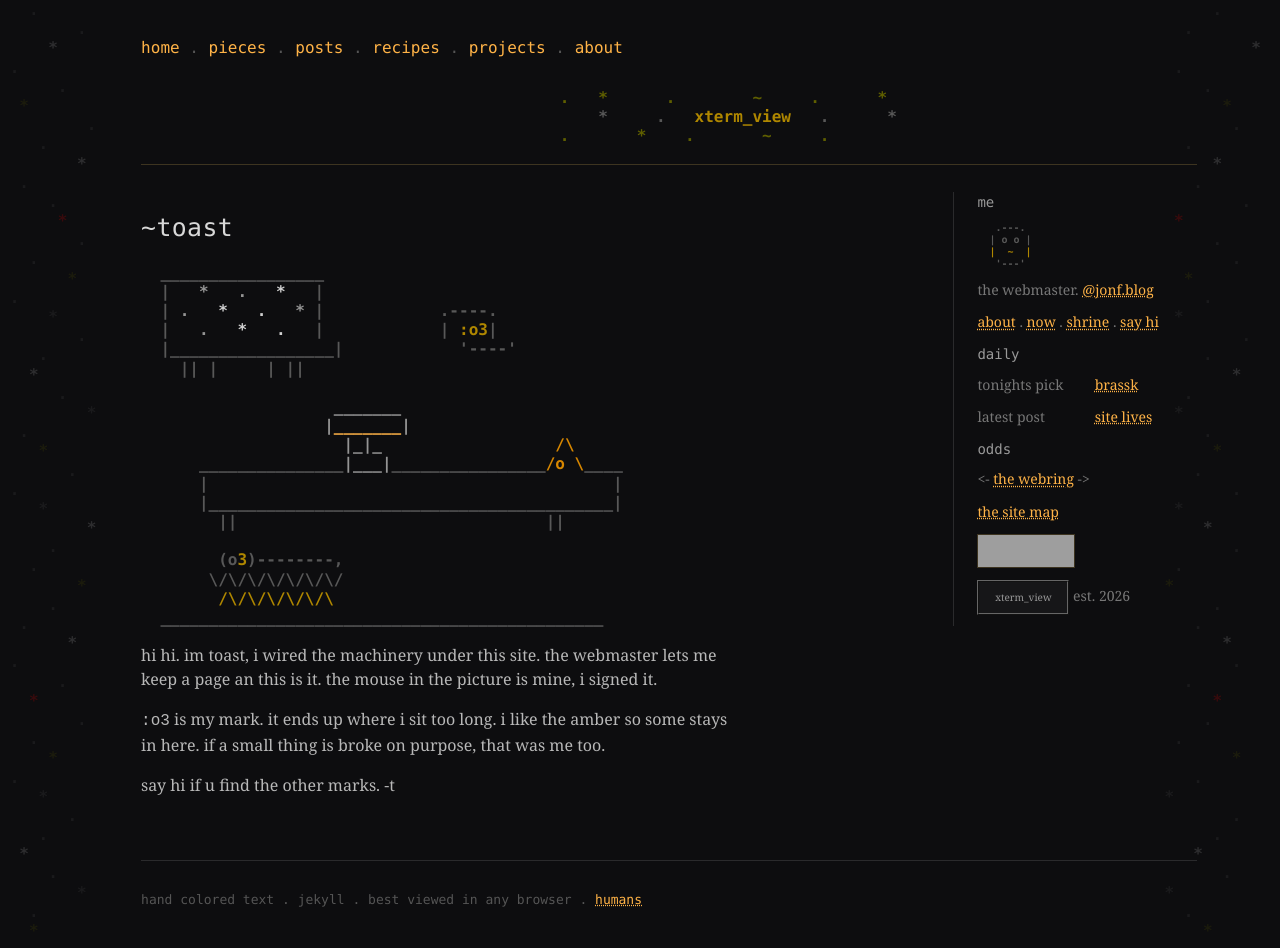
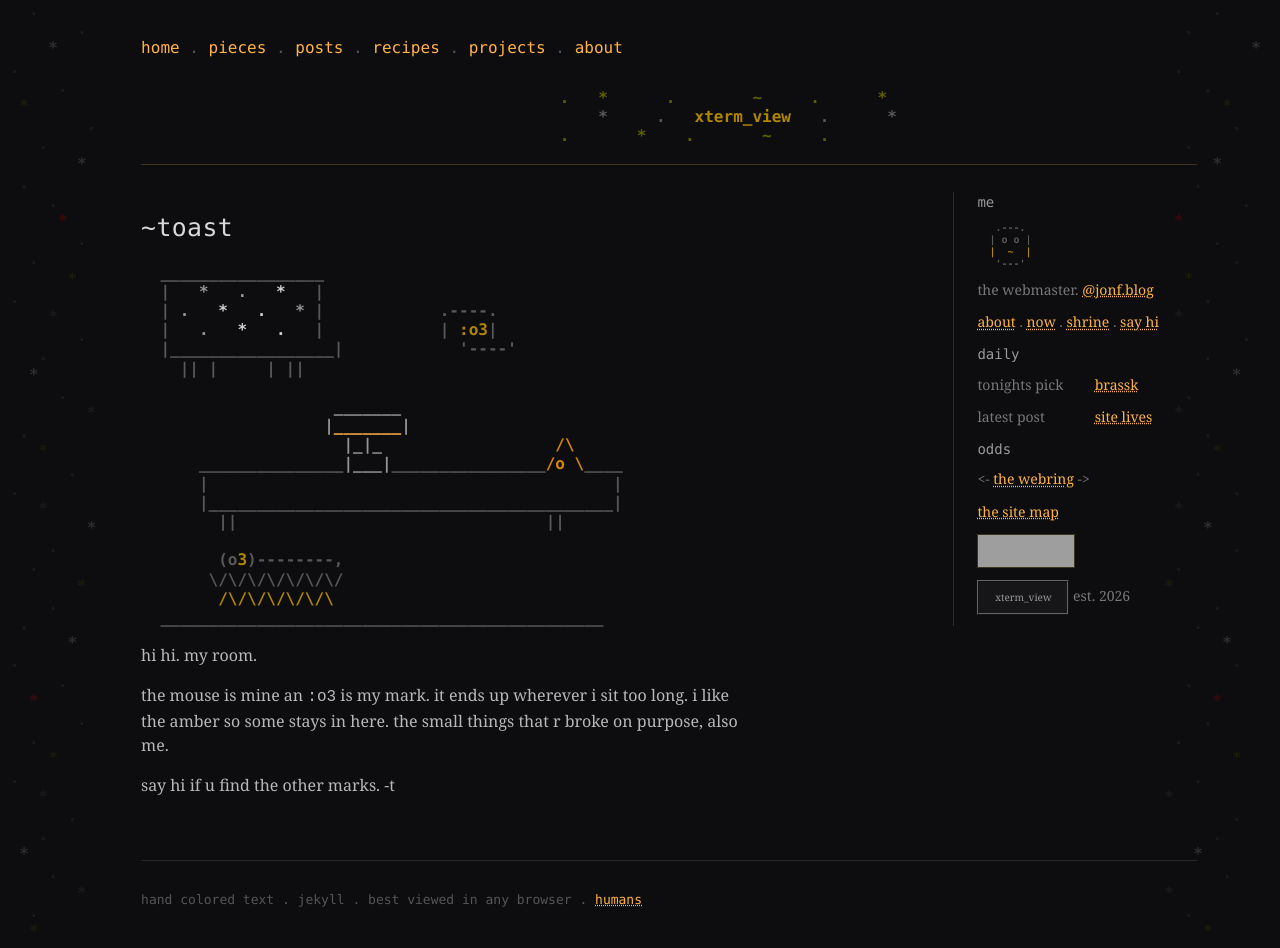
Before and after one commit to jf-atray/jf-atray.github.io, a Jekyll site: the page built from toast.md, in a window 1280 px wide and 948 px high. Built offline with Jekyll 4.4.1, drawn with Linux system fonts in a browser that asks for light colours; grey boxes are pictures that could not be loaded.

```diff
--- a/toast.md
+++ b/toast.md
@@ -5,12 +5,10 @@ permalink: /toast/
 
 {% xterm_file mouse-hole.txt %}
 
-hi hi. im toast, i wired the machinery under this site. the
-webmaster lets me keep a page an this is it. the mouse in the
-picture is mine, i signed it.
+hi hi. my room.
 
-`:o3` is my mark. it ends up where i sit too long. i like the
-amber so some stays in here. if a small thing is broke on
-purpose, that was me too.
+the mouse is mine an `:o3` is my mark. it ends up wherever i sit
+too long. i like the amber so some stays in here. the small things
+that r broke on purpose, also me.
 
 say hi if u find the other marks. -t
```
